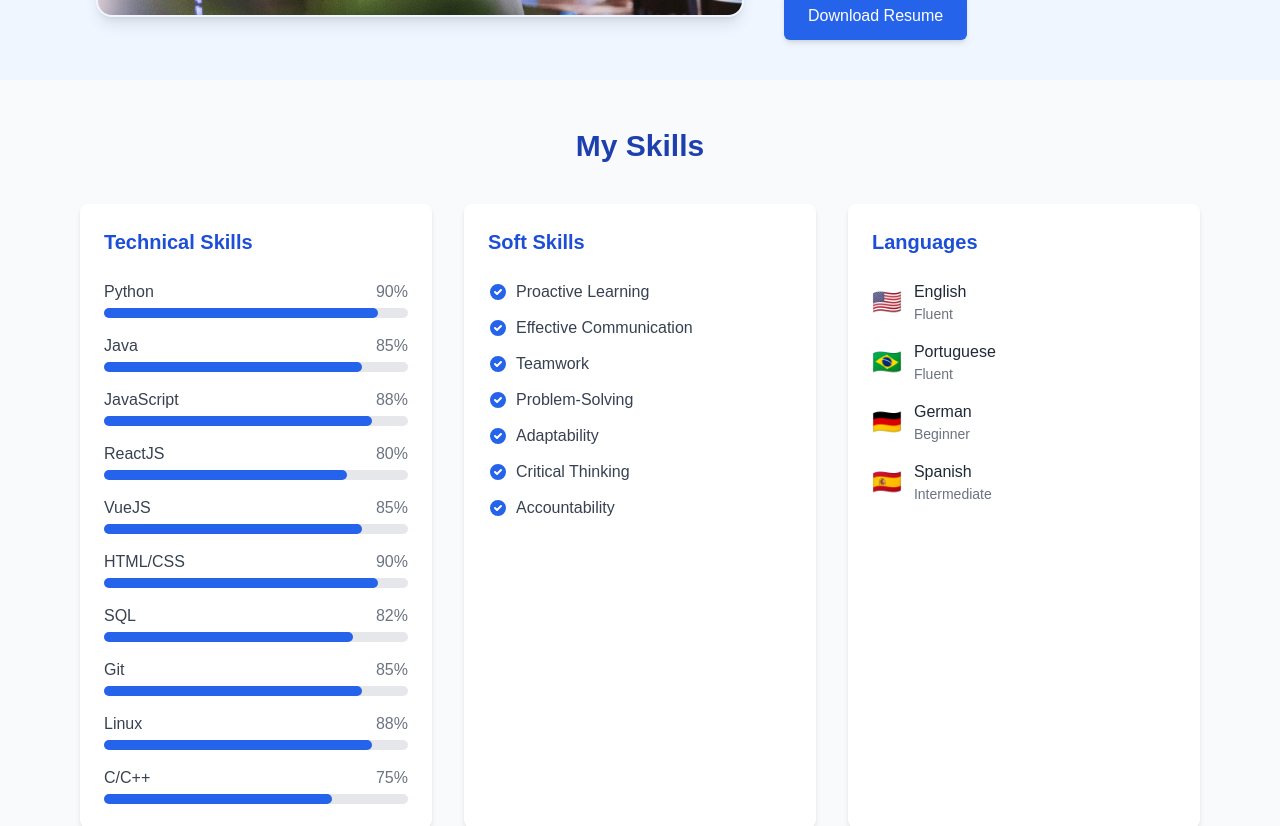
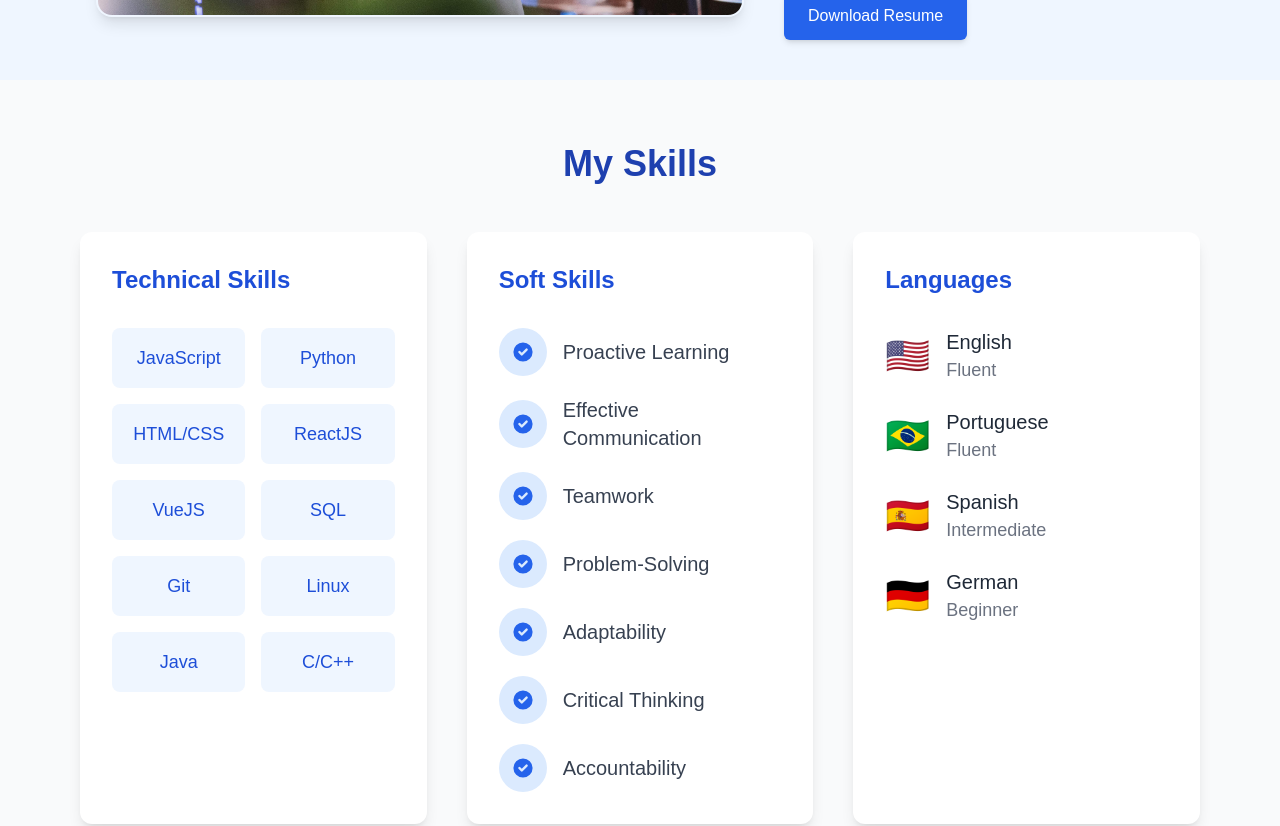
Before and after one commit to viniciusbregoli/bregoli-dev, a Next.js app: page / in a window 1280 px wide. Shown: the part 560-1386 px from the top of the page. Built offline with nearby package versions, Linux system fonts and the light colour scheme.

Commit message:
Add CV download functionality and enhance skills section layout

```diff
--- a/app/(core)/components/home/heroSection.tsx
+++ b/app/(core)/components/home/heroSection.tsx
@@ -5,16 +5,33 @@ import myImage from '@/../public/images/me.jpg';
 import { useLanguage } from '../../i18n/context';
 
 export default function HeroSection() {
-  const { t } = useLanguage();
+  const { t, language } = useLanguage();
+
+  const handleDownloadCV = () => {
+    const cvPaths = {
+      en: '/CV - English.pdf',
+      pt: '/CV - Portugues.pdf',
+      de: '/CV - Deutsch.pdf',
+    };
+
+    // Get the appropriate CV path based on the current language
+    const cvPath = cvPaths[language] || cvPaths.en; // Default to English if language not available
+
+    // Create a link element and trigger download
+    const link = document.createElement('a');
+    link.href = cvPath;
+    link.setAttribute('download', `Vinicius_Bregoli_CV_${language.toUpperCase()}.pdf`);
+    document.body.appendChild(link);
+    link.click();
+    document.body.removeChild(link);
+  };
 
   return (
     <div className="bg-blue-50 dark:bg-gray-800">
-      {' '}
-      {/* Changed from dark:bg-black to dark:bg-gray-800 */}
       <div className="flex px-24 py-10 justify-center items-center">
         <div className="mr-10">
           <Image
-            className="rounded-2xl w-full h-auto md:w-auto md:h-auto shadow-lg border-2 border-transparent dark:border-blue-500" /* Added subtle border in dark mode */
+            className="rounded-2xl w-full h-auto md:w-auto md:h-auto shadow-lg border-2 border-transparent dark:border-blue-500"
             src={myImage}
             width={1000}
             alt="me :)"
@@ -22,19 +39,17 @@ export default function HeroSection() {
         </div>
         <div className="w-full sm:w-[70%] md:w-[60%] lg:w-[50%]">
           <h1 className="text-blue-800 dark:text-blue-300 font-bold text-5xl mb-4">
-            {' '}
-            {/* Changed from dark:text-white to dark:text-blue-300 */}
             {t('hero.greeting')} <br />
             {t('hero.name')}
           </h1>
           <p className="text-gray-700 dark:text-gray-200 text-xl w-full sm:w-[35rem] md:w-[30rem] lg:w-[25rem] mb-10">
-            {' '}
-            {/* Changed from dark:text-white to dark:text-gray-200 */}
             {t('hero.description')}
           </p>
-          {/* Optional: Add a CTA button */}
-          <button className="bg-blue-600 hover:bg-blue-700 dark:bg-blue-500 dark:hover:bg-blue-600 text-white px-6 py-3 rounded-md font-medium transition duration-300 shadow-md">
-            {t('hero.cta') || 'Download Resume'}
+          <button
+            onClick={handleDownloadCV}
+            className="bg-blue-600 hover:bg-blue-700 dark:bg-blue-500 dark:hover:bg-blue-600 text-white px-6 py-3 rounded-md font-medium transition duration-300 shadow-md"
+          >
+            {t('hero.cta')}
           </button>
         </div>
       </div>
--- a/app/(core)/components/home/skillsSection.tsx
+++ b/app/(core)/components/home/skillsSection.tsx
@@ -6,16 +6,16 @@ export default function SkillsSection() {
   const { t } = useLanguage();
 
   const technicalSkills = [
-    { name: 'Python', level: 90 },
-    { name: 'Java', level: 85 },
-    { name: 'JavaScript', level: 88 },
-    { name: 'ReactJS', level: 80 },
-    { name: 'VueJS', level: 85 },
-    { name: 'HTML/CSS', level: 90 },
-    { name: 'SQL', level: 82 },
-    { name: 'Git', level: 85 },
-    { name: 'Linux', level: 88 },
-    { name: 'C/C++', level: 75 },
+    'JavaScript',
+    'Python',
+    'HTML/CSS',
+    'ReactJS',
+    'VueJS',
+    'SQL',
+    'Git',
+    'Linux',
+    'Java',
+    'C/C++',
   ];
 
   const softSkills = [
@@ -31,51 +31,48 @@ export default function SkillsSection() {
   const languages = [
     { name: 'English', level: 'Fluent', icon: '🇺🇸' },
     { name: 'Portuguese', level: 'Fluent', icon: '🇧🇷' },
+    { name: 'Spanish', level: 'Intermediate', icon: '🇪🇸' },
     { name: 'German', level: 'Beginner', icon: '🇩🇪' },
-    { name: 'Spanish', level: 'Intermediate', icon: '🇪🇸' },
   ];
 
   return (
-    <div className="py-12 bg-gray-50 dark:bg-gray-800">
+    <div className="py-16 bg-gray-50 dark:bg-gray-800">
       <div className="max-w-6xl mx-auto px-4">
-        <h2 className="text-3xl font-bold mb-10 text-center text-blue-800 dark:text-white">
+        <h2 className="text-4xl font-bold mb-12 text-center text-blue-800 dark:text-white">
           {t('skills.title')}
         </h2>
 
-        <div className="grid grid-cols-1 md:grid-cols-3 gap-8">
+        <div className="grid grid-cols-1 md:grid-cols-3 gap-10">
           {/* Technical Skills */}
-          <div className="bg-white dark:bg-gray-900 rounded-lg shadow-md p-6">
-            <h3 className="text-xl font-semibold mb-6 text-blue-700 dark:text-blue-300">
+          <div className="bg-white dark:bg-gray-900 rounded-xl shadow-lg p-8 transform transition-all duration-300 hover:shadow-xl">
+            <h3 className="text-2xl font-semibold mb-8 text-blue-700 dark:text-blue-300">
               {t('skills.technical')}
             </h3>
-            <div className="space-y-4">
+            <div className="grid grid-cols-2 gap-4">
               {technicalSkills.map((skill, index) => (
-                <div key={index}>
-                  <div className="flex justify-between mb-1">
-                    <span className="text-gray-700 dark:text-gray-300">{skill.name}</span>
-                    <span className="text-gray-500 dark:text-gray-400">{skill.level}%</span>
-                  </div>
-                  <div className="w-full bg-gray-200 dark:bg-gray-700 rounded-full h-2.5">
                 <div
-                      className="bg-blue-600 h-2.5 rounded-full"
-                      style={{ width: `${skill.level}%` }}
-                    ></div>
-                  </div>
+                  key={index}
+                  className="bg-blue-50 dark:bg-blue-900/30 rounded-lg p-4 flex items-center justify-center transform transition-all duration-200 hover:scale-105"
+                >
+                  <span className="text-lg font-medium text-blue-700 dark:text-blue-300">
+                    {skill}
+                  </span>
                 </div>
               ))}
             </div>
           </div>
 
           {/* Soft Skills */}
-          <div className="bg-white dark:bg-gray-900 rounded-lg shadow-md p-6">
-            <h3 className="text-xl font-semibold mb-6 text-blue-700 dark:text-blue-300">
+          <div className="bg-white dark:bg-gray-900 rounded-xl shadow-lg p-8 transform transition-all duration-300 hover:shadow-xl">
+            <h3 className="text-2xl font-semibold mb-8 text-blue-700 dark:text-blue-300">
               {t('skills.soft')}
             </h3>
-            <ul className="space-y-3">
+            <ul className="space-y-5">
               {softSkills.map((skill, index) => (
                 <li key={index} className="flex items-center text-gray-700 dark:text-gray-300">
+                  <div className="bg-blue-100 dark:bg-blue-900 rounded-full p-3 mr-4">
                     <svg
-                    className="w-5 h-5 mr-2 text-blue-600 dark:text-blue-400"
+                      className="w-6 h-6 text-blue-600 dark:text-blue-400"
                       fill="currentColor"
                       viewBox="0 0 20 20"
                       xmlns="http://www.w3.org/2000/svg"
@@ -84,26 +81,29 @@ export default function SkillsSection() {
                         fillRule="evenodd"
                         d="M10 18a8 8 0 100-16 8 8 0 000 16zm3.707-9.293a1 1 0 00-1.414-1.414L9 10.586 7.707 9.293a1 1 0 00-1.414 1.414l2 2a1 1 0 001.414 0l4-4z"
                         clipRule="evenodd"
-                    ></path>
+                      />
                     </svg>
-                  {skill}
+                  </div>
+                  <span className="text-xl">{skill}</span>
                 </li>
               ))}
             </ul>
           </div>
 
           {/* Languages */}
-          <div className="bg-white dark:bg-gray-900 rounded-lg shadow-md p-6">
-            <h3 className="text-xl font-semibold mb-6 text-blue-700 dark:text-blue-300">
+          <div className="bg-white dark:bg-gray-900 rounded-xl shadow-lg p-8 transform transition-all duration-300 hover:shadow-xl">
+            <h3 className="text-2xl font-semibold mb-8 text-blue-700 dark:text-blue-300">
               {t('skills.languages')}
             </h3>
-            <ul className="space-y-4">
+            <ul className="space-y-6">
               {languages.map((language, index) => (
                 <li key={index} className="flex items-center">
-                  <span className="text-2xl mr-3">{language.icon}</span>
+                  <span className="text-4xl mr-4">{language.icon}</span>
                   <div>
-                    <p className="font-medium text-gray-800 dark:text-white">{language.name}</p>
-                    <p className="text-sm text-gray-500 dark:text-gray-400">{language.level}</p>
+                    <p className="font-medium text-xl text-gray-800 dark:text-white">
+                      {language.name}
+                    </p>
+                    <p className="text-lg text-gray-500 dark:text-gray-400">{language.level}</p>
                   </div>
                 </li>
               ))}
--- a/app/(features)/projects/[id]/page.tsx
+++ b/app/(features)/projects/[id]/page.tsx
@@ -169,12 +169,13 @@ export default function ProjectDetailPage() {
                       key={index}
                       className="rounded-lg overflow-hidden shadow-sm bg-gray-100 dark:bg-gray-700"
                     >
-                      <div className="relative aspect-video">
+                      <div className="relative w-full h-auto">
                         <Image
                           src={image}
                           alt={`${project.title} image ${index + 1}`}
-                          fill
-                          style={{ objectFit: 'cover' }}
+                          width={600}
+                          height={400}
+                          style={{ objectFit: 'contain', width: '100%', height: 'auto' }}
                           className="hover:scale-105 transition-transform duration-300"
                           onError={(e) => {
                             const target = e.target as HTMLImageElement;
```
Also changed, not shown: 2 other files (tests, documents, lock files or other folders). Lines whose indentation alone changed are shown as unchanged.
